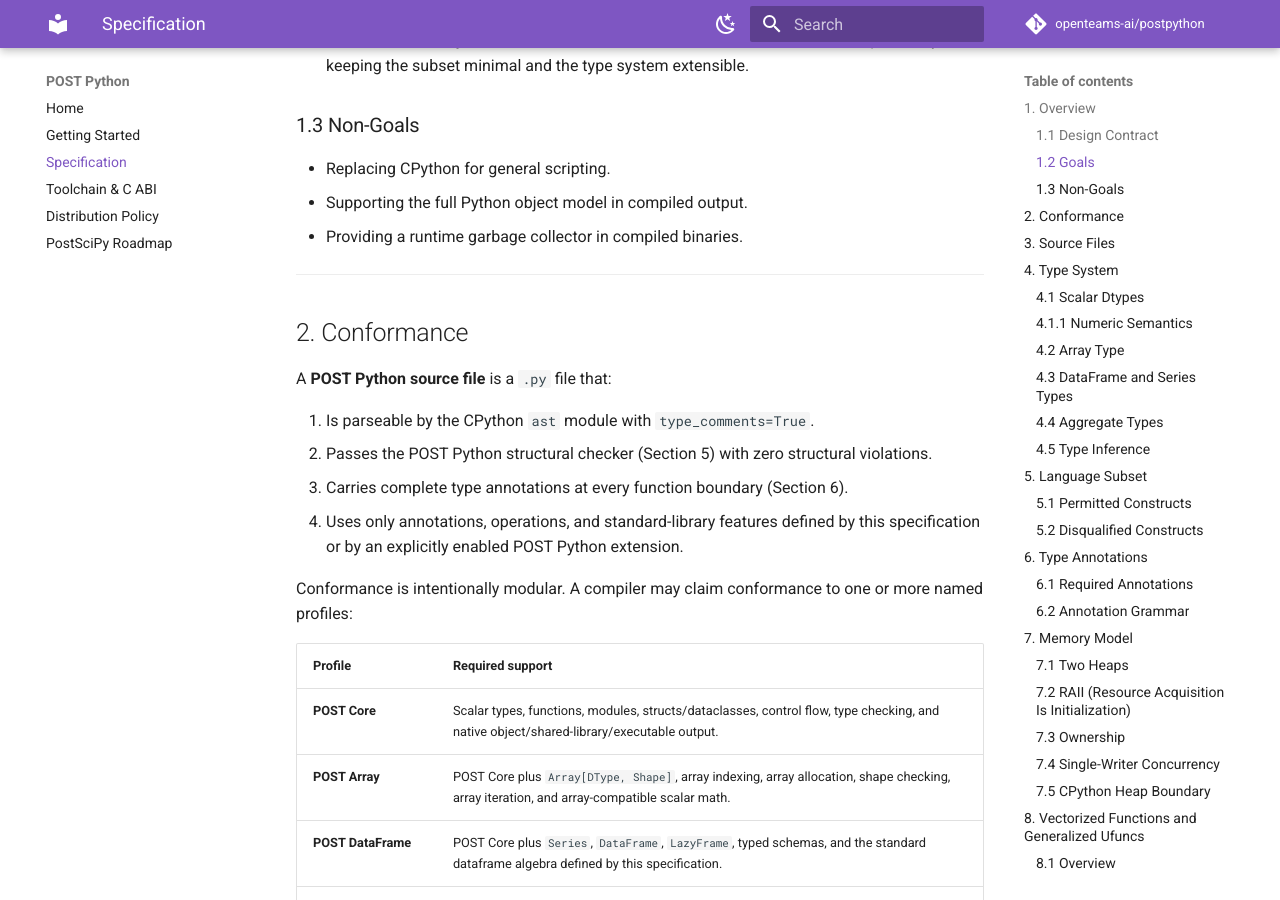
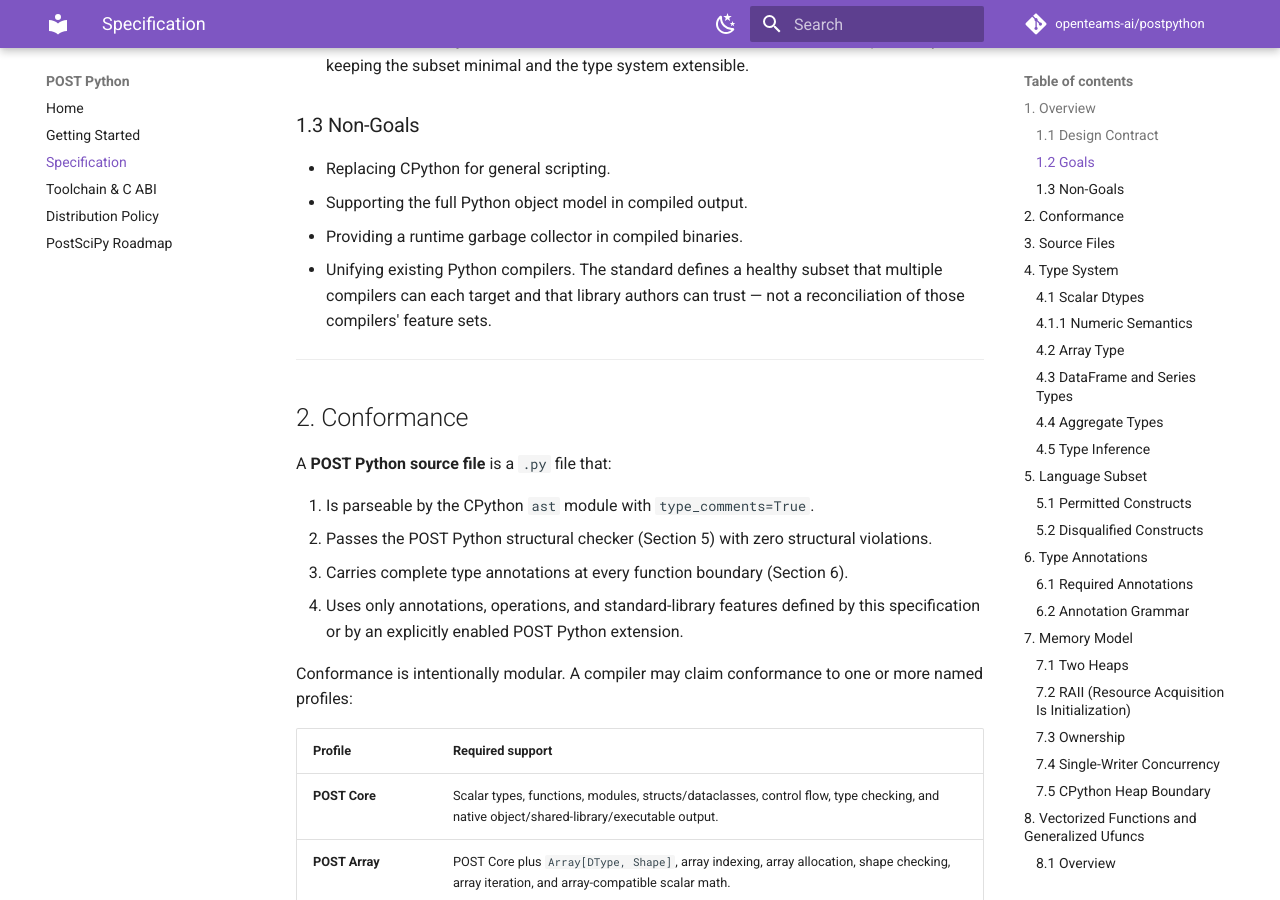
Before and after one commit to openteams-ai/postpython, an MkDocs documentation site: the page built from docs/spec.md, in a window 1280 px wide and 900 px high, scrolled down 1382 px. Built offline with MkDocs 1.6.1 and Material for MkDocs 9.7.7, drawn with Linux system fonts in a browser that asks for light colours; comment, search, counter and statistics services are not loaded.

Commit message:
Spec §1.3: unifying existing Python compilers is a non-goal
The standard defines a healthy subset multiple compilers can each
target and library authors can trust, not a reconciliation of those
compilers' feature sets. Canonizes the scope framing from the traits
discussion.

Co-Authored-By: Claude Fable 5 <noreply@anthropic.com>

```diff
--- a/docs/spec.md
+++ b/docs/spec.md
@@ -36,6 +36,10 @@ Where CPython behavior conflicts with fixed-width native types, deterministic me
 - Replacing CPython for general scripting.
 - Supporting the full Python object model in compiled output.
 - Providing a runtime garbage collector in compiled binaries.
+- Unifying existing Python compilers. The standard defines a healthy
+  subset that multiple compilers can each target and that library
+  authors can trust — not a reconciliation of those compilers'
+  feature sets.
 
 ---
 
```
